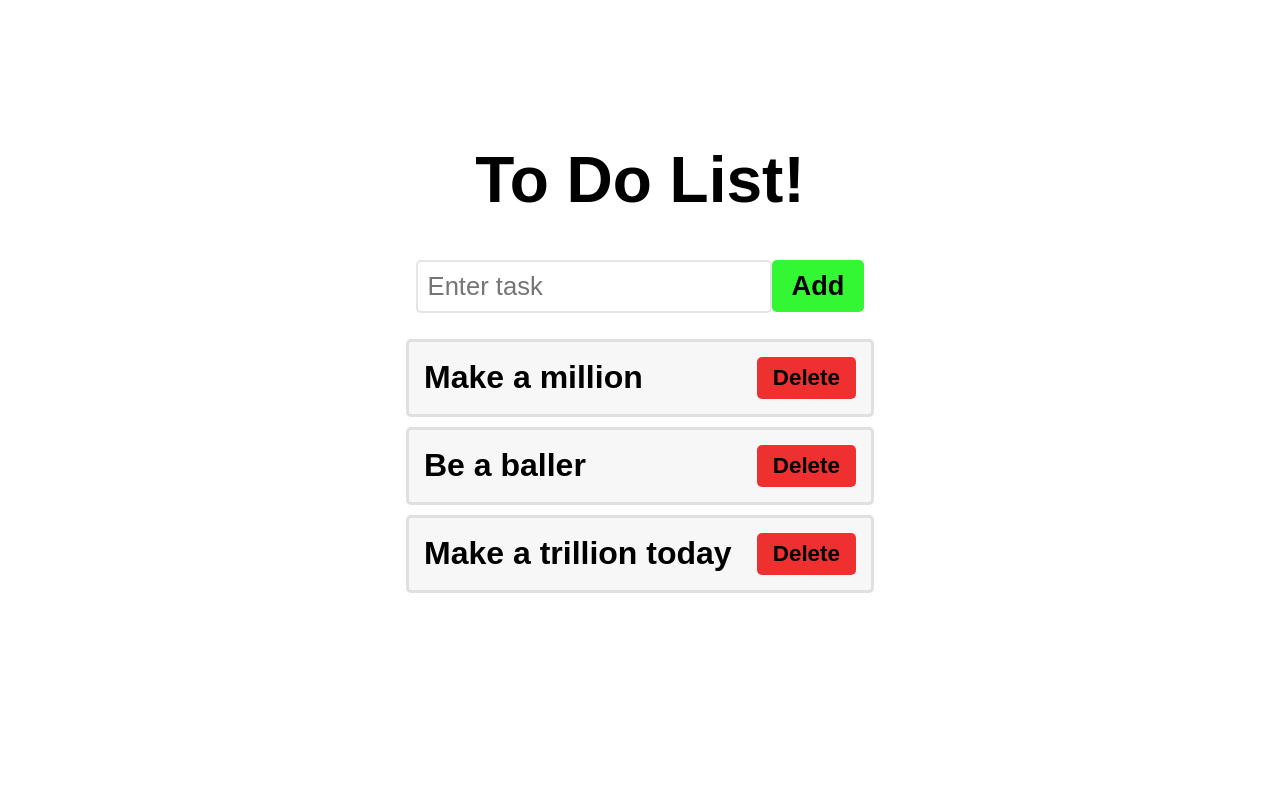
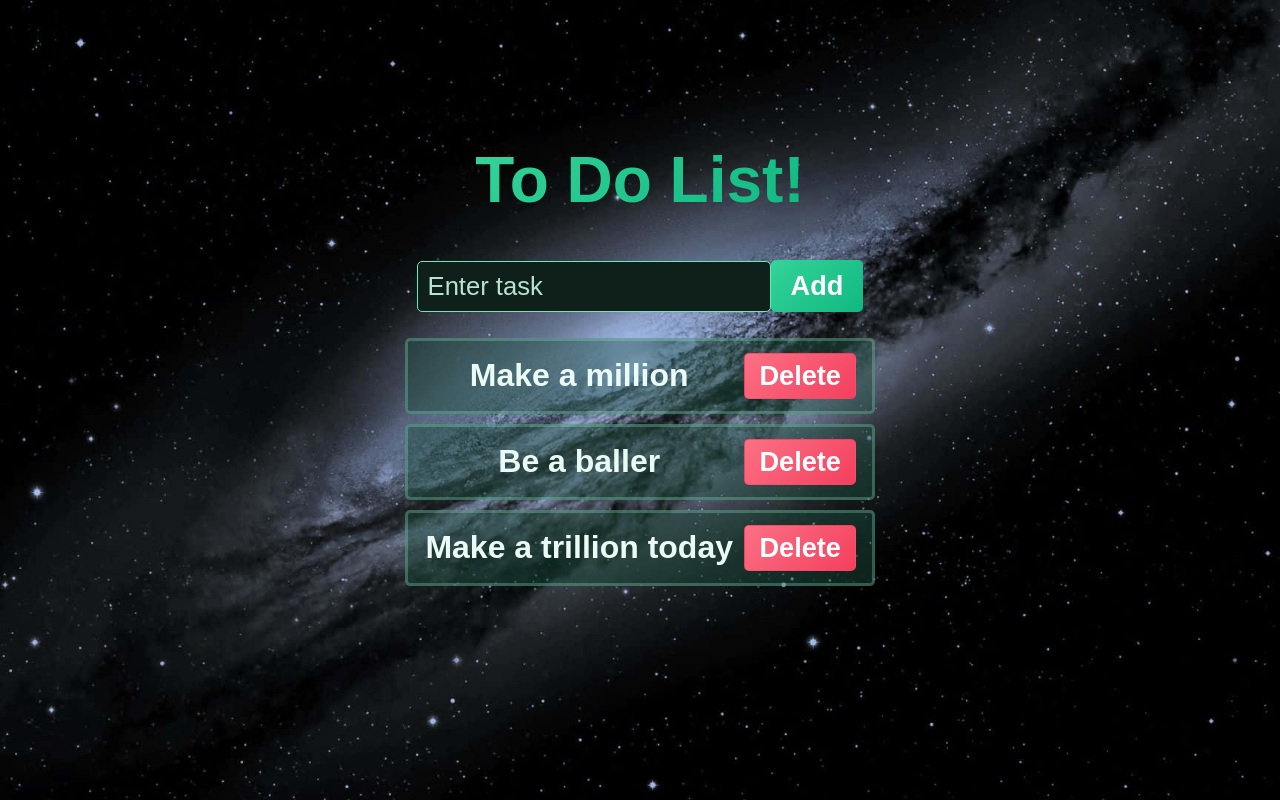
Before and after one commit to ryan-helou/Todo-List, a React (Vite) app: page / in a window 1280 px wide. Built offline with nearby package versions, Linux system fonts and the light colour scheme.

Commit message:
some css stuff wym

```diff
--- a/src/ToDoList.jsx
+++ b/src/ToDoList.jsx
@@ -12,7 +12,8 @@ function TodoList() {
     setNewTask(event.target.value);
   }
 
-  function addTask() {
+  function addTask(e) {
+    e?.preventDefault();
     if (newTask.trim() !== "") {
       setTasks((t) => [...t, newTask]);
       setNewTask("");
@@ -28,17 +29,17 @@ function TodoList() {
     <div className="to-do-list">
       <h1>To Do List!</h1>
 
-      <div>
+      <form onSubmit={addTask}>
         <input
           type="text"
           placeholder="Enter task"
           value={newTask}
-          onChange={handleInputChange}
+          onChange={(e) => setNewTask(e.target.value)}
         ></input>
         <button className="add-button" onClick={addTask}>
           Add
         </button>
-      </div>
+      </form>
       <ol>
         {tasks.map((task, index) => (
           <li key={index}>
--- a/src/index.css
+++ b/src/index.css
@@ -1,3 +1,4 @@
+
 .to-do-list{
     font-family: Arial, sans-serif;
     display: flex;
@@ -5,8 +6,21 @@
     align-items: center;
     text-align: center;
     margin-top: 100px;
+    color: #EAFAF4;
+}
+body{
+  margin: 0;
+  background-image: url('/galaxy.jpg');
+  background-size: cover;
+  background-position: center;
+  background-repeat: no-repeat;
+  background-attachment: fixed;
 }
 h1{
+    background: linear-gradient(135deg, #34D399, #10B981);
+    -webkit-background-clip: text;
+    background-clip: text;
+    color: transparent;
     font-size: 4rem;
 }
 button{
@@ -16,29 +30,37 @@ button{
     border:none;
     border-radius: 5px;
     cursor:pointer;
-    transition:backgronun-color 0.5s ease;
+    transition:background-color 0.5s ease;
 }
 .add-button{
-    background-color: rgb(50, 247, 50);
-}
+    background: linear-gradient(135deg, #34D399, #10B981);
+    color: #FFFFFF;}
 .add-button:hover{
-    background-color: rgb(48, 214, 48);
+    filter: brightness(1.08);
 }
 .delete-button{
-    padding: 8px 16px;
-    font-size: 1.4rem;
-    background-color: rgb(238, 48, 48);
+    display: inline-flex; align-items: center; justify-content: center;
+    height: 46px; padding: 0 14px; border-radius: 5px;
+    background: linear-gradient(135deg, #FB7185, #F43F5E);
+    border: 1px solid rgba(244,63,94,.55);
+    color: #FFFFFF;
     margin-left: auto;
 }
 .delete-button:hover{
-    background-color: rgb(214, 60, 60);
+    filter: brightness(1.05);
 }
 input[type="text"]{
+    background: #0F1F1A;             /* deep green-black */
+    border: 1px solid #6EE7B7;       /* mint border */
+    color: #EAFAF4;
     font-size: 1.6rem;
     padding: 10px;
-    border: 2px solid hsla(0, 0%, 80%, 0.5);
     border-radius: 5px;
-    color: hsl(0, 0%, 0%)
+}
+input::placeholder{ color: #B7E4CF; }
+input:focus{
+  outline: 1px solid #10B981;      /* teal focus ring */
+  outline-offset: 1px;
 }
 ol{
     padding:0;
@@ -47,15 +69,21 @@ li{
     width: 27rem;
     font-size : 2rem;
     font-weight: bold;
-    padding: 15px;
-    background-color: hsl(0, 0%, 97%);
+    padding: 12px 16px;
     margin-bottom: 10px;
-    border: 3px solid hsla(0, 0%, 85%, 0.75);
+    background: rgba(29, 78, 63, 0.45);
+    border: 3px solid rgba(145, 240, 202, 0.28);
+    color: #EAFAF4;
     border-radius: 5px;
     display: flex;
     align-items: center;
     margin: 10px auto;
+    gap: 10px;
 }
 .text{
-    flex: 0 1 auto;
+    flex: 1 1 auto;
+    min-width: 0;
+    overflow-wrap: anywhere;
+    word-break: break-word;
+    hyphens: auto;
 }
--- a/vite.config.js
+++ b/vite.config.js
@@ -4,8 +4,6 @@ import react from '@vitejs/plugin-react'
 // https://vite.dev/config/
 export default defineConfig({
   plugins: [react()],
-  // must match your repo name exactly (case-sensitive)
   base: "/todo-list/",
-  // this makes the production build go into /docs
   build: { outDir: 'docs' },
 })
```
Also changed, not shown: public/galaxy.jpg (added).
